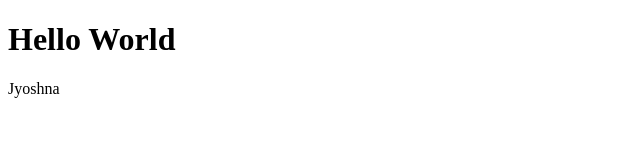
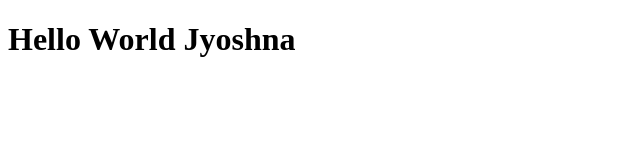
Before and after one commit to jyo-1576/Readme, a plain HTML site: page index.html in a window 1280 px wide. Shown: the whole page, without its empty margins (0-640 px from the left). Drawn offline with Linux system fonts and the light colour scheme.

Commit message:
Update index.html

```diff
--- a/index.html
+++ b/index.html
@@ -9,14 +9,14 @@
     <meta name="viewport" content="width=device-width, initial-
 scale=1.0">
 
-    <title>Hello World</title>
+    <title>Hello World Jyoshna</title>
 
 </head>
 
 <body>
 
-    <h1>Hello World</h1>
+    <h1>Hello World Jyoshna</h1>
 
 </body>
 
-</html> Jyoshna
+</html>
```
